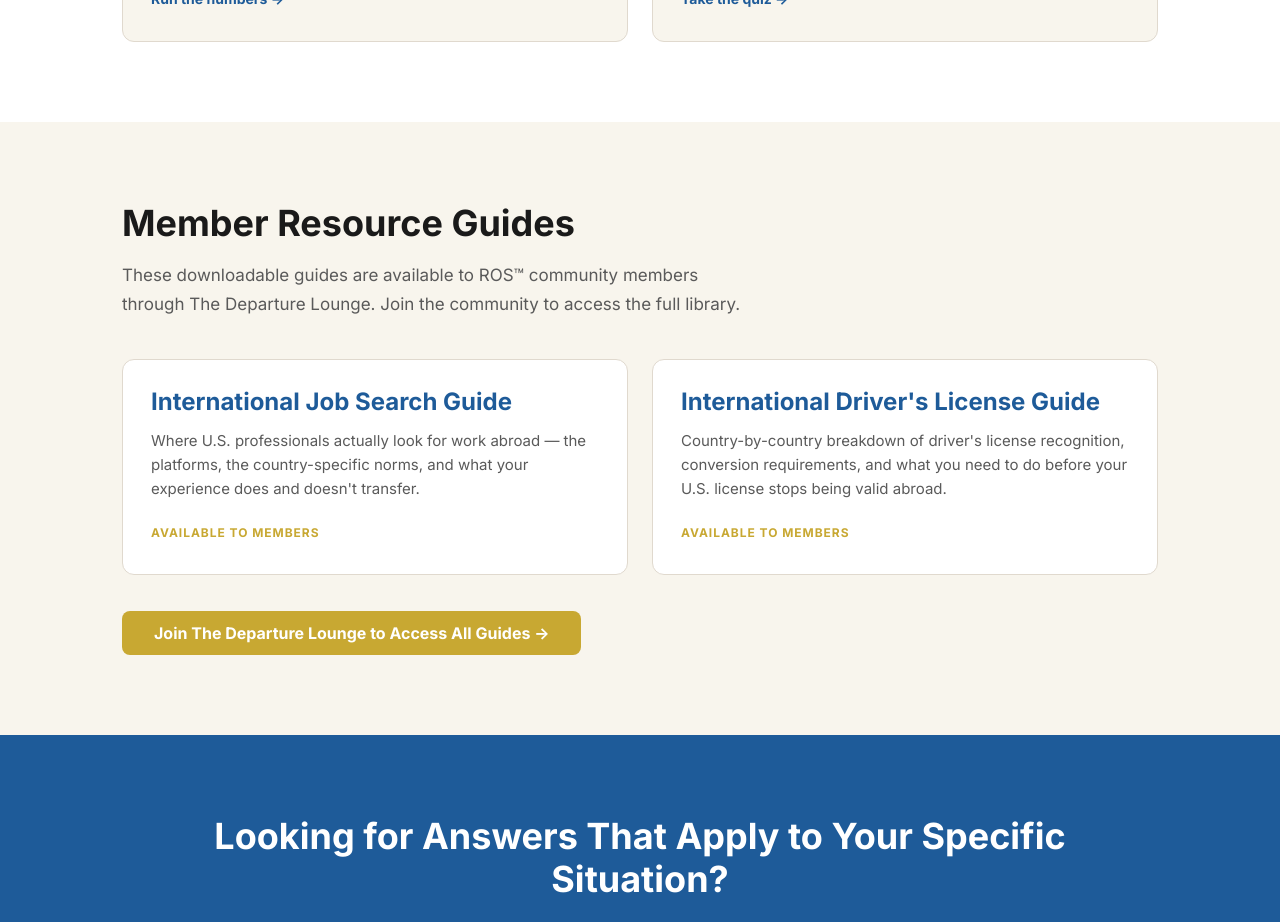
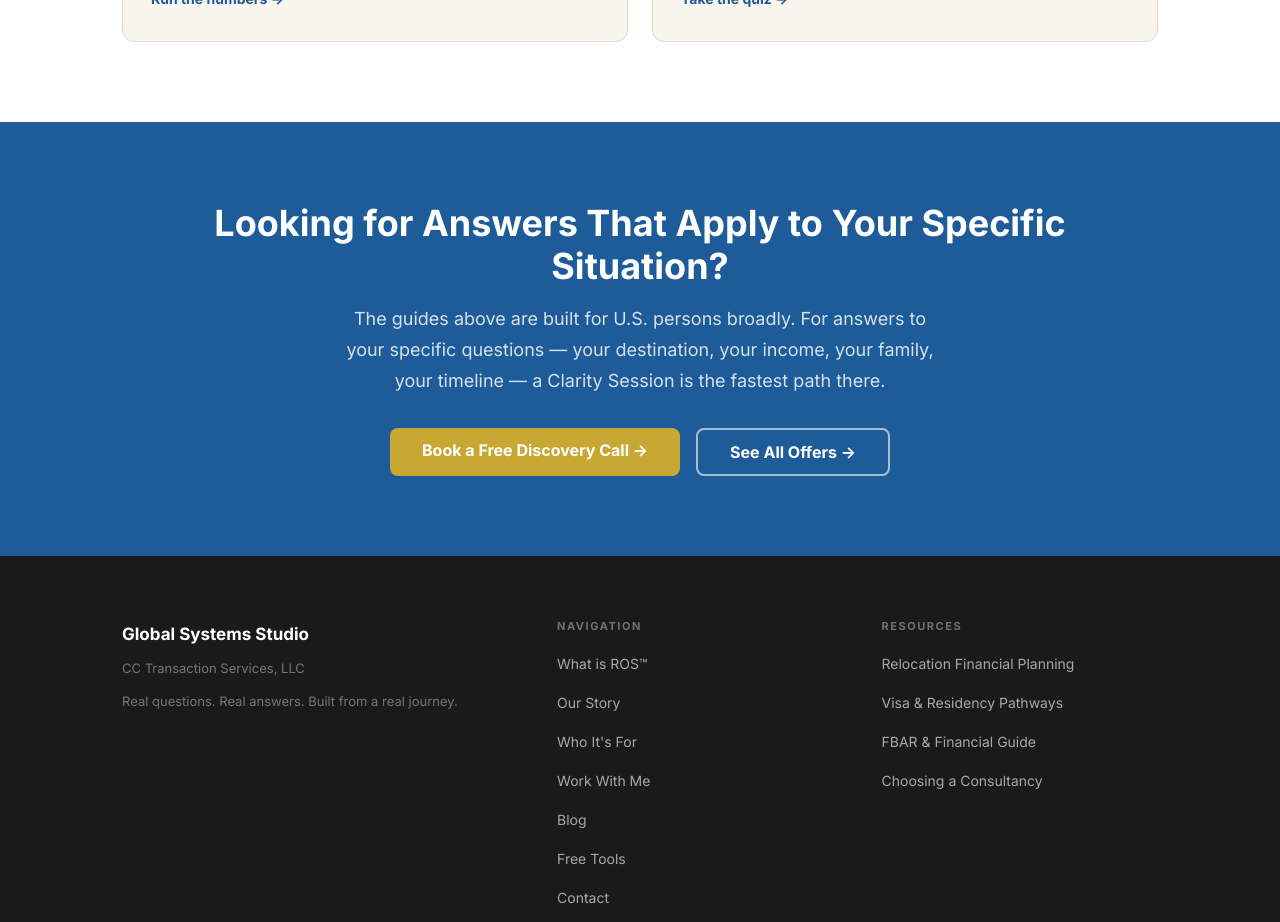
Before and after one commit to globalsystemsstudio-lang/gss-website, a Next.js app: page /resources in a window 1280 px wide. Shown: the part 2080-3002 px from the top of the page. Built offline with nearby package versions, Linux system fonts and the light colour scheme.

Commit message:
Remove Departure Lounge references from /resources/ (on hold until GSS has clients)

```diff
--- a/app/resources/page.jsx
+++ b/app/resources/page.jsx
@@ -91,37 +91,6 @@ export default function ResourcesPage() {
         </div>
       </section>
 
-      {/* RESOURCE GUIDES */}
-      <section style={{background:'var(--bg)', padding:'80px 0'}}>
-        <div className="container">
-          <h2>Member Resource Guides</h2>
-          <p style={{maxWidth:'640px', marginTop:'16px', color:'var(--text-light)'}}>These downloadable guides are available to ROS™ community members through The Departure Lounge. Join the community to access the full library.</p>
-          <div style={{display:'grid', gridTemplateColumns:'repeat(auto-fit, minmax(280px, 1fr))', gap:'24px', marginTop:'40px'}}>
-            {[
-              {
-                title: 'International Job Search Guide',
-                desc: 'Where U.S. professionals actually look for work abroad — the platforms, the country-specific norms, and what your experience does and doesn\'t transfer.',
-                status: 'Available to members',
-              },
-              {
-                title: "International Driver's License Guide",
-                desc: "Country-by-country breakdown of driver's license recognition, conversion requirements, and what you need to do before your U.S. license stops being valid abroad.",
-                status: 'Available to members',
-              },
-            ].map((guide) => (
-              <div key={guide.title} style={{background:'var(--white)', border:'1px solid var(--border)', borderRadius:'12px', padding:'28px'}}>
-                <h3 style={{color:'var(--primary)', marginBottom:'12px'}}>{guide.title}</h3>
-                <p style={{color:'var(--text-light)', fontSize:'15px', lineHeight:'1.6', marginBottom:'16px'}}>{guide.desc}</p>
-                <span style={{fontSize:'12px', fontWeight:'700', color:'var(--accent)', textTransform:'uppercase', letterSpacing:'0.08em'}}>{guide.status}</span>
-              </div>
-            ))}
-          </div>
-          <div style={{marginTop:'36px'}}>
-            <Link href="/work-with-me" className="btn btn-gold">Join The Departure Lounge to Access All Guides →</Link>
-          </div>
-        </div>
-      </section>
-
       {/* CTA */}
       <section className="cta-section">
         <div className="container">
```
